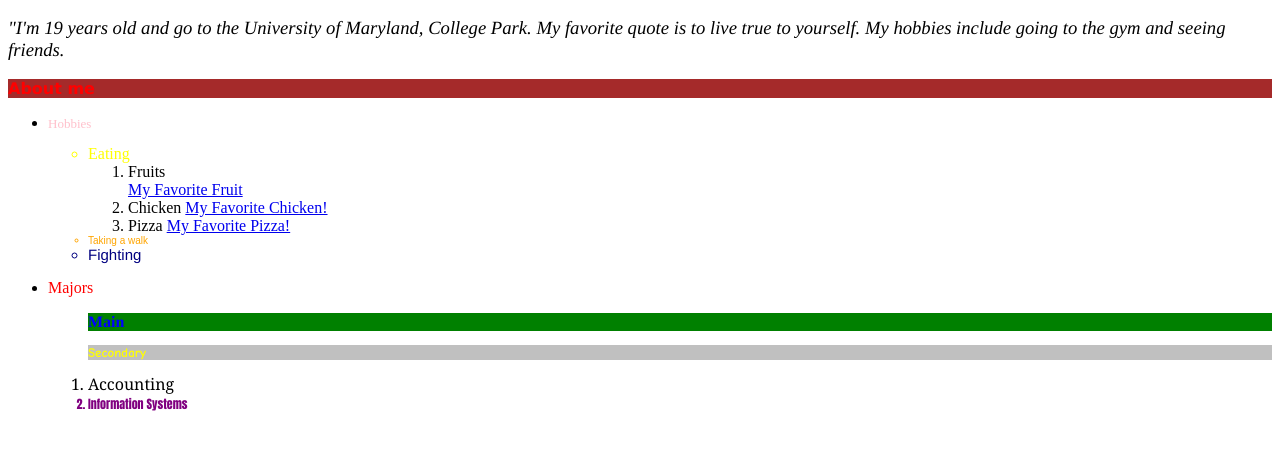
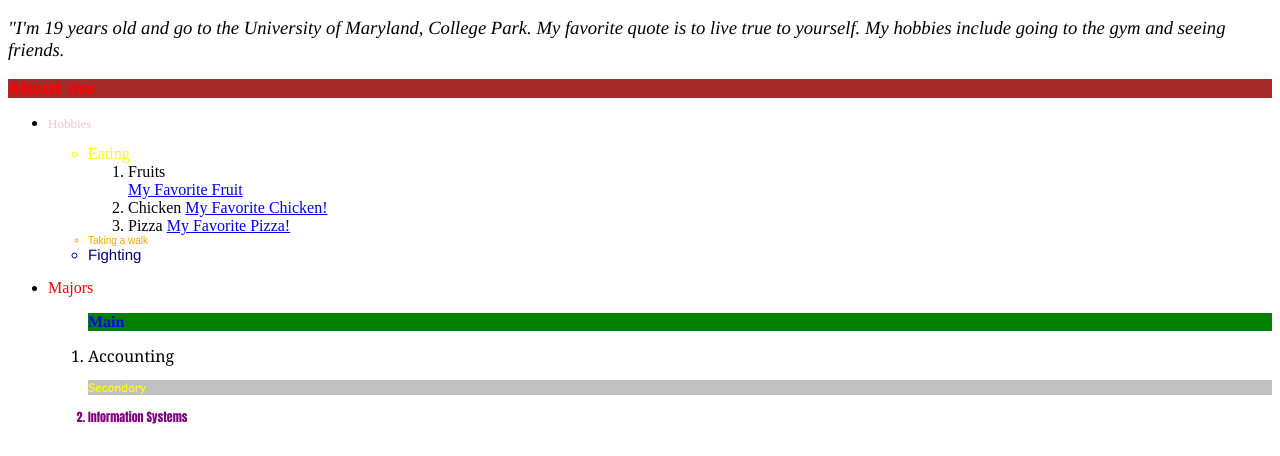
Before and after one commit to lalatoribaybay/lalatoribaybay.github.io, a plain HTML site: page index.html in a window 1280 px wide. Shown: the part 344-800 px from the top of the page. Drawn offline with Linux system fonts and the light colour scheme.

Commit message:
Update index.html

```diff
--- a/index.html
+++ b/index.html
@@ -59,16 +59,14 @@
         <p style="color:red">Majors
         </p>
         <ol>
-          <li style="list-style: none; display: inline">
-            <h2 style=
-            "font-family: times, serif; color: blue; font-size: 16px;background-color:green">Main
+            <h2 style="font-family: times, serif; color: blue; font-size: 16px;background-color:green">Main
             </h2>
-            <h3 style=
-            "font-family: Comic Sans MS; color: Yellow;background-color:silver; font-size: 13px">Secondary
-            </h3>
           </li>
           <li style="font-family:Georgia">Accounting
           </li>
+	    <h3 style=
+            "font-family: Comic Sans MS; color: Yellow;background-color:silver; font-size: 13px">Secondary
+            </h3>
           <li style="font-family:Impact; font-size: 12px; color: purple">Information Systems
           </li>
         </ol>
```
